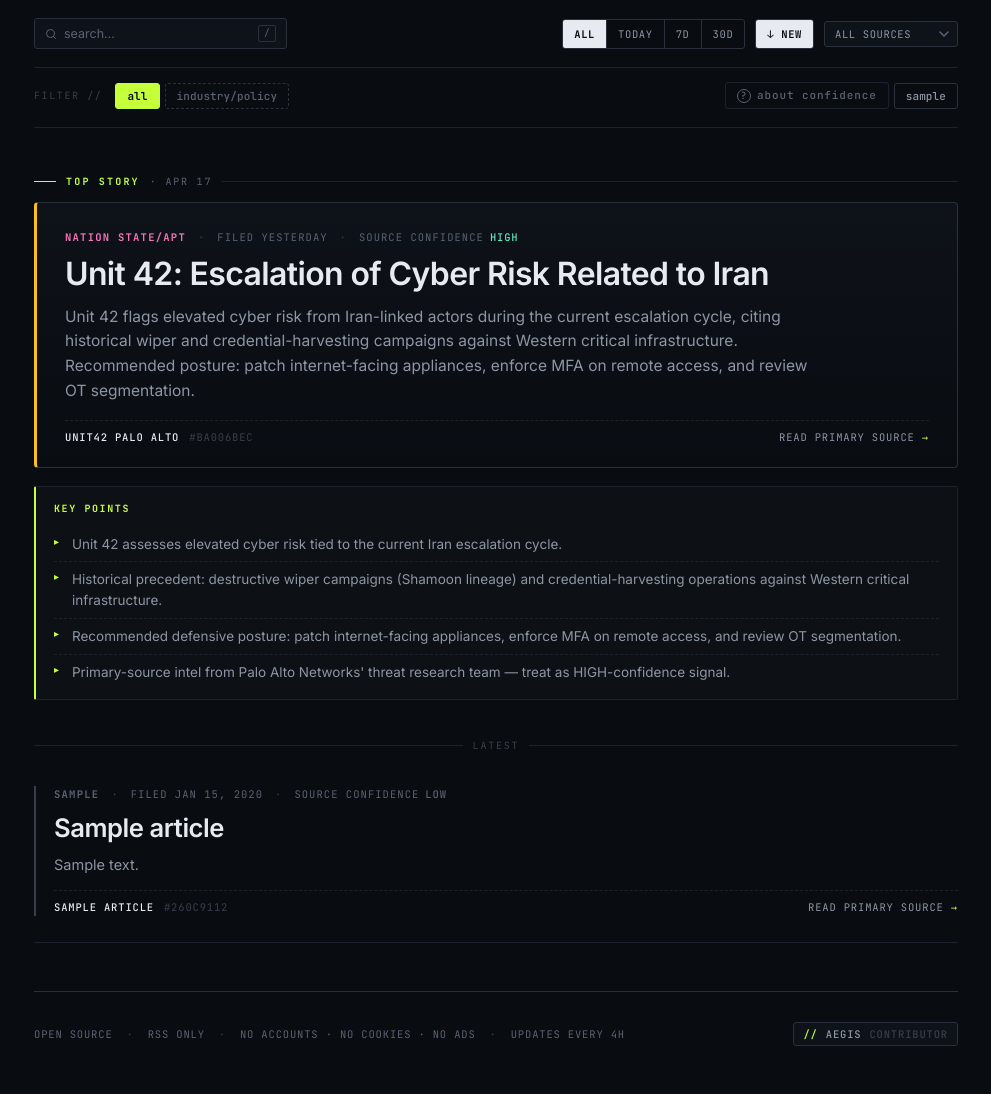
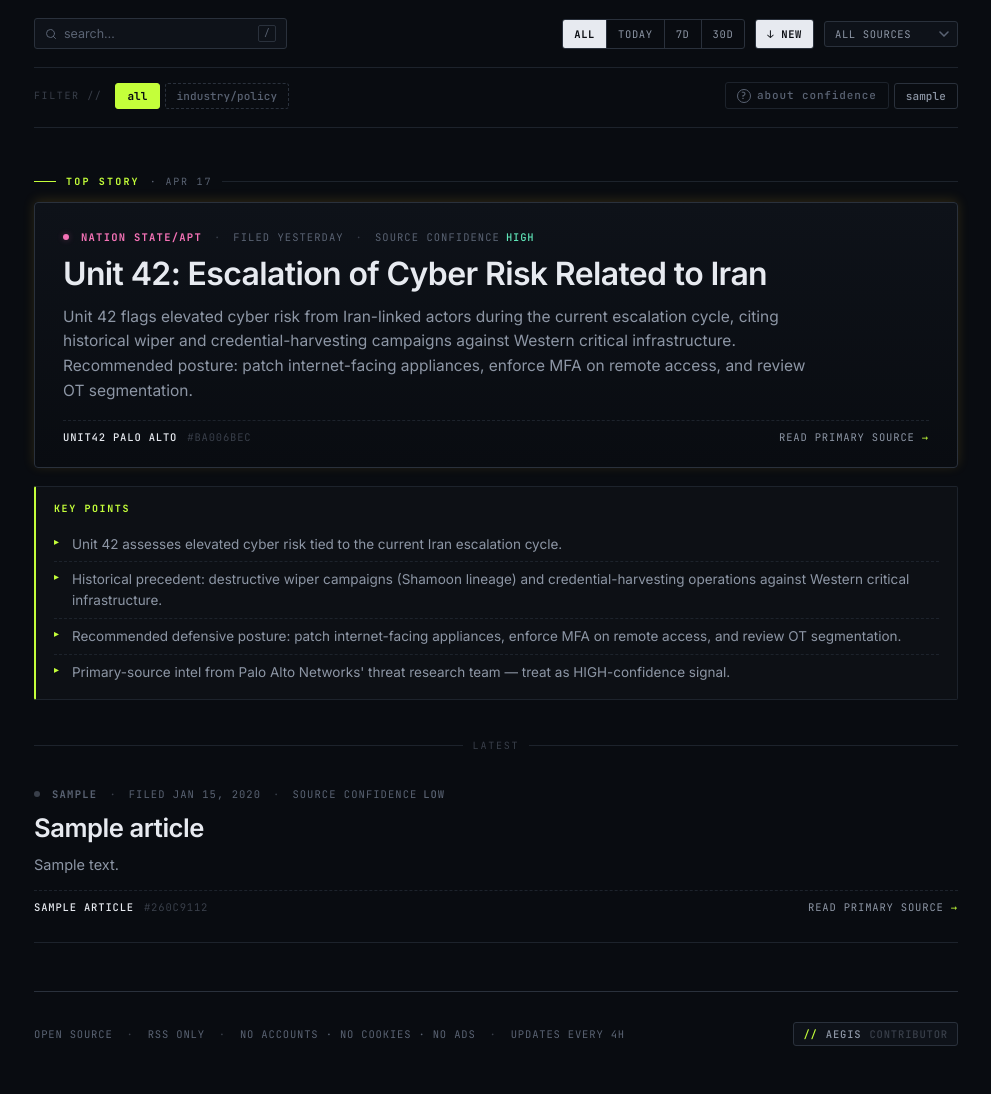
Before and after one commit to vcsk9vxw9y-debug/test-feed, a Flask app: page / in a window 1280 px wide. Shown: the part 226-1320 px from the top of the page, without its empty margins (144-1135 px from the left). Run offline with Flask 3, Linux system fonts and the light colour scheme; tables that the repository leaves empty hold one stand-in row (values such as "Sample post").

Commit message:
refactor(ui): replace left-border category rail with inline dot pip
Removes the 2px left-border accent pattern on article cards (an AI-attractor
pattern) in favor of a 6px inline color dot in the meta-top row, with a
soft color-matched glow. Lead card's left-border amber accent becomes a
subtle top-edge glow, preserving the 'lead story' signal without the rail.

- style.css: drop 14 .article.c-*::before rules, the base rail pseudo-element,
  kb-focused rail override, .article.lead::before display:none, padding-left
  shim; add .dot-pip system with 14 category color variants.
- main.js: inject <span class='dot-pip dot-{cat}' aria-hidden='true'> as
  first child of .meta-top; update categoryMap comment; rail property
  retained (now unused) for cleanup in a follow-up commit.

```diff
--- a/static/main.js
+++ b/static/main.js
@@ -33,7 +33,9 @@ let focusedIndex = -1;
 // missing / malformed / not set active. See TOP_STORY.md for the contract.
 let topStory = null;
 
-// Category → meta-top class (meta-top pill color) & left rail class (article)
+// Category → meta-top class (pip color + category text color). The `rail`
+// property is retained for now but unused after the left-border → dot-pip
+// refactor; slated for cleanup in a follow-up commit.
 const categoryMap = {
     "Cloud Breach":                  { cat: "cloud",    rail: "c-cloud" },
     "SaaS Breach":                   { cat: "saas",     rail: "c-saas" },
@@ -338,9 +340,16 @@ function buildArticleCard(article, { lead }) {
     const card = document.createElement("article");
     card.className = `article ${catMeta.rail}${lead ? " lead" : ""}`;
 
-    // --- meta-top row: category · filed · confidence ---
+    // --- meta-top row: pip · category · filed · confidence ---
     const metaTop = document.createElement("div");
     metaTop.className = "meta-top";
+
+    // Category dot pip — decorative, aria-hidden since the category label
+    // (next sibling) carries the accessible name.
+    const pip = document.createElement("span");
+    pip.className = `dot-pip dot-${catMeta.cat}`;
+    pip.setAttribute("aria-hidden", "true");
+    metaTop.appendChild(pip);
 
     const cat = document.createElement("span");
     cat.className = `cat ${catMeta.cat}`;
--- a/static/style.css
+++ b/static/style.css
@@ -433,15 +433,19 @@ html { scroll-behavior: smooth; }
 .article.lead {
     background: linear-gradient(180deg, var(--surface) 0%, var(--bg) 100%);
     border: 1px solid var(--line-hot);
-    border-left: 3px solid var(--amber);
     border-radius: 4px;
     padding: 26px 28px 22px;
     margin-bottom: 18px;
     cursor: pointer;
-    transition: border-color var(--ease);
+    /* Subtle top-edge amber glow replaces the old left-border accent.
+       Signals "lead story" without the attractor-pattern left rail. */
+    box-shadow: 0 -2px 12px rgba(251, 191, 36, 0.15);
+    transition: border-color var(--ease), box-shadow var(--ease);
 }
-.article.lead:hover { border-color: var(--type-4); border-left-color: var(--amber); }
-.article.lead::before { display: none; }
+.article.lead:hover {
+    border-color: var(--type-4);
+    box-shadow: 0 -2px 16px rgba(251, 191, 36, 0.22);
+}
 .article.lead .title {
     font-size: clamp(24px, 2.6vw, 32px);
     line-height: 1.18;
@@ -512,37 +516,13 @@ html { scroll-behavior: smooth; }
 }
 
 .article {
-    padding: 26px 0 26px 20px;
+    padding: 26px 0;
     border-bottom: 1px solid var(--line);
     position: relative;
     transition: background var(--ease);
     animation: slideIn 0.18s ease both;
 }
 .article:not(.lead):hover { background: var(--surface); }
-.article:not(.lead)::before {
-    content: "";
-    position: absolute;
-    left: 0; top: 26px; bottom: 26px;
-    width: 2px;
-    background: var(--line-hot);
-    transition: background var(--ease);
-}
-.article:not(.lead):hover::before { background: var(--type-3); }
-
-.article.c-cloud::before     { background: var(--sky); }
-.article.c-saas::before      { background: var(--violet); }
-.article.c-ot::before        { background: var(--coral); }
-.article.c-ransom::before    { background: var(--coral); }
-.article.c-identity::before  { background: var(--amber); }
-.article.c-vuln::before      { background: var(--amber); }
-.article.c-apt::before       { background: var(--rose); }
-.article.c-malware::before   { background: var(--rose); }
-.article.c-ai::before        { background: var(--lime); }
-.article.c-phishing::before  { background: var(--amber); }
-.article.c-supply::before    { background: var(--violet); }
-.article.c-mobile::before    { background: var(--sky); }
-.article.c-policy::before    { background: var(--mint); }
-.article.c-uncat::before     { background: var(--type-4); }
 
 @keyframes slideIn {
     from { opacity: 0; transform: translateY(5px); }
@@ -557,7 +537,6 @@ html { scroll-behavior: smooth; }
     outline: 1px solid rgba(196, 255, 58, 0.35);
     outline-offset: -1px;
 }
-.article.kb-focused:not(.lead)::before { background: var(--lime); }
 
 /* Meta row above title */
 .meta-top {
@@ -588,6 +567,34 @@ html { scroll-behavior: smooth; }
 .meta-top .cat.policy   { color: var(--mint); }
 .meta-top .cat.uncat    { color: var(--type-3); }
 .meta-top .sep { color: var(--type-4); }
+
+/* Category dot pip — replaces the old left-rail accent. Sits inline in the
+   meta-top row as the first child, before the category label. Each variant
+   matches the text color of its .meta-top .cat.* sibling so pip + label read
+   as a single unit. Subtle glow reinforces severity without being decorative
+   noise. Uncategorized gets a muted dot (no glow) so it visually recedes. */
+.dot-pip {
+    width: 6px;
+    height: 6px;
+    border-radius: 50%;
+    flex-shrink: 0;
+    display: inline-block;
+    background: var(--type-4);
+}
+.dot-pip.dot-cloud    { background: var(--sky);    box-shadow: 0 0 6px rgba(125, 211, 252, 0.30); }
+.dot-pip.dot-saas     { background: var(--violet); box-shadow: 0 0 6px rgba(197, 162, 255, 0.30); }
+.dot-pip.dot-ot       { background: var(--coral);  box-shadow: 0 0 6px rgba(255,  78,  94, 0.30); }
+.dot-pip.dot-ransom   { background: var(--coral);  box-shadow: 0 0 6px rgba(255,  78,  94, 0.30); }
+.dot-pip.dot-identity { background: var(--amber);  box-shadow: 0 0 6px rgba(251, 191,  36, 0.30); }
+.dot-pip.dot-vuln     { background: var(--amber);  box-shadow: 0 0 6px rgba(251, 191,  36, 0.30); }
+.dot-pip.dot-apt      { background: var(--rose);   box-shadow: 0 0 6px rgba(244, 114, 182, 0.30); }
+.dot-pip.dot-malware  { background: var(--rose);   box-shadow: 0 0 6px rgba(244, 114, 182, 0.30); }
+.dot-pip.dot-ai       { background: var(--lime);   box-shadow: 0 0 6px rgba(196, 255,  58, 0.30); }
+.dot-pip.dot-phishing { background: var(--amber);  box-shadow: 0 0 6px rgba(251, 191,  36, 0.30); }
+.dot-pip.dot-supply   { background: var(--violet); box-shadow: 0 0 6px rgba(197, 162, 255, 0.30); }
+.dot-pip.dot-mobile   { background: var(--sky);    box-shadow: 0 0 6px rgba(125, 211, 252, 0.30); }
+.dot-pip.dot-policy   { background: var(--mint);   box-shadow: 0 0 6px rgba( 95, 229, 184, 0.30); }
+.dot-pip.dot-uncat    { background: var(--type-4); }
 
 /* Source Confidence badge — B2 compliance: axis disambiguated in label */
 .meta-top .conf {
```
